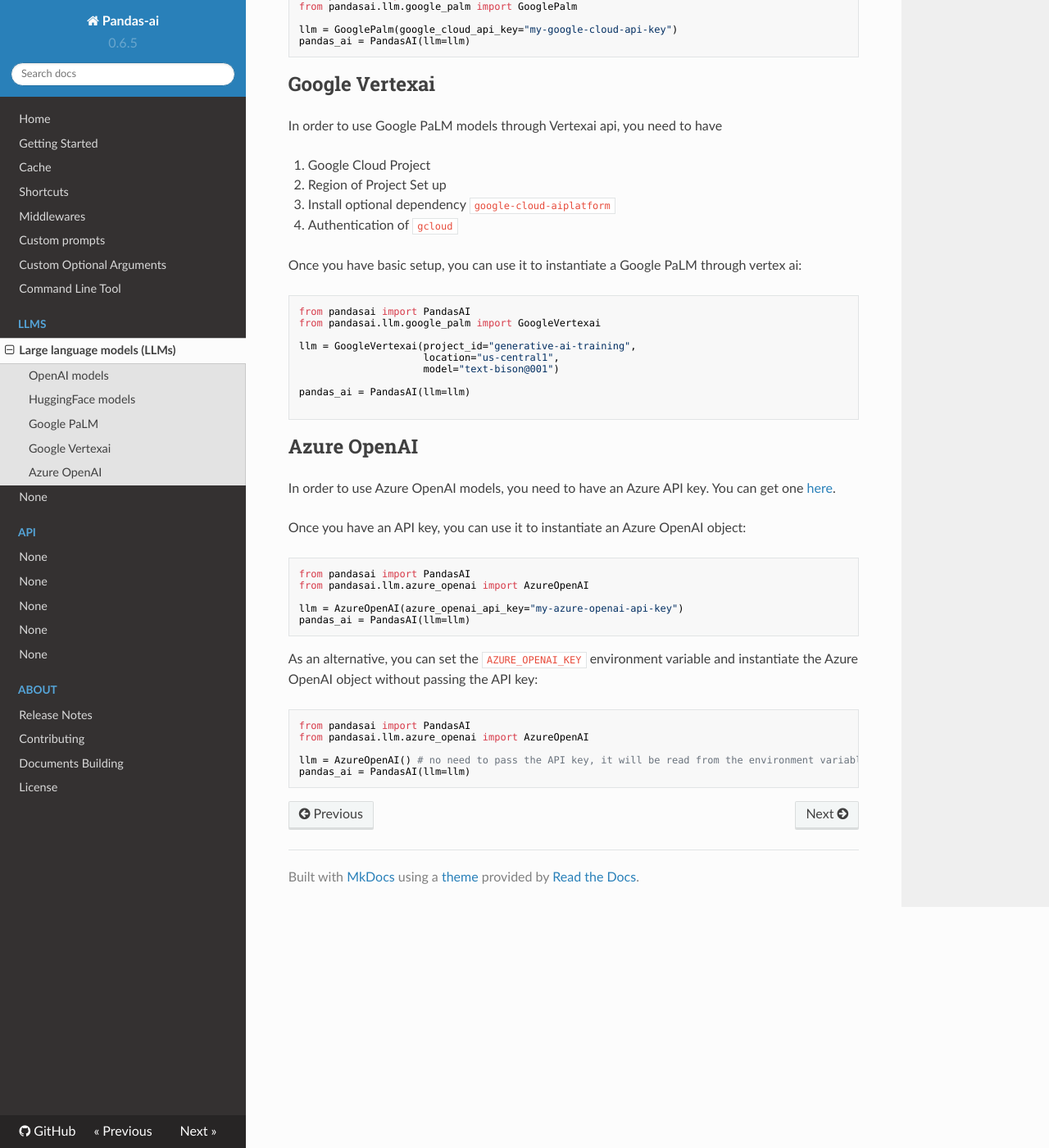
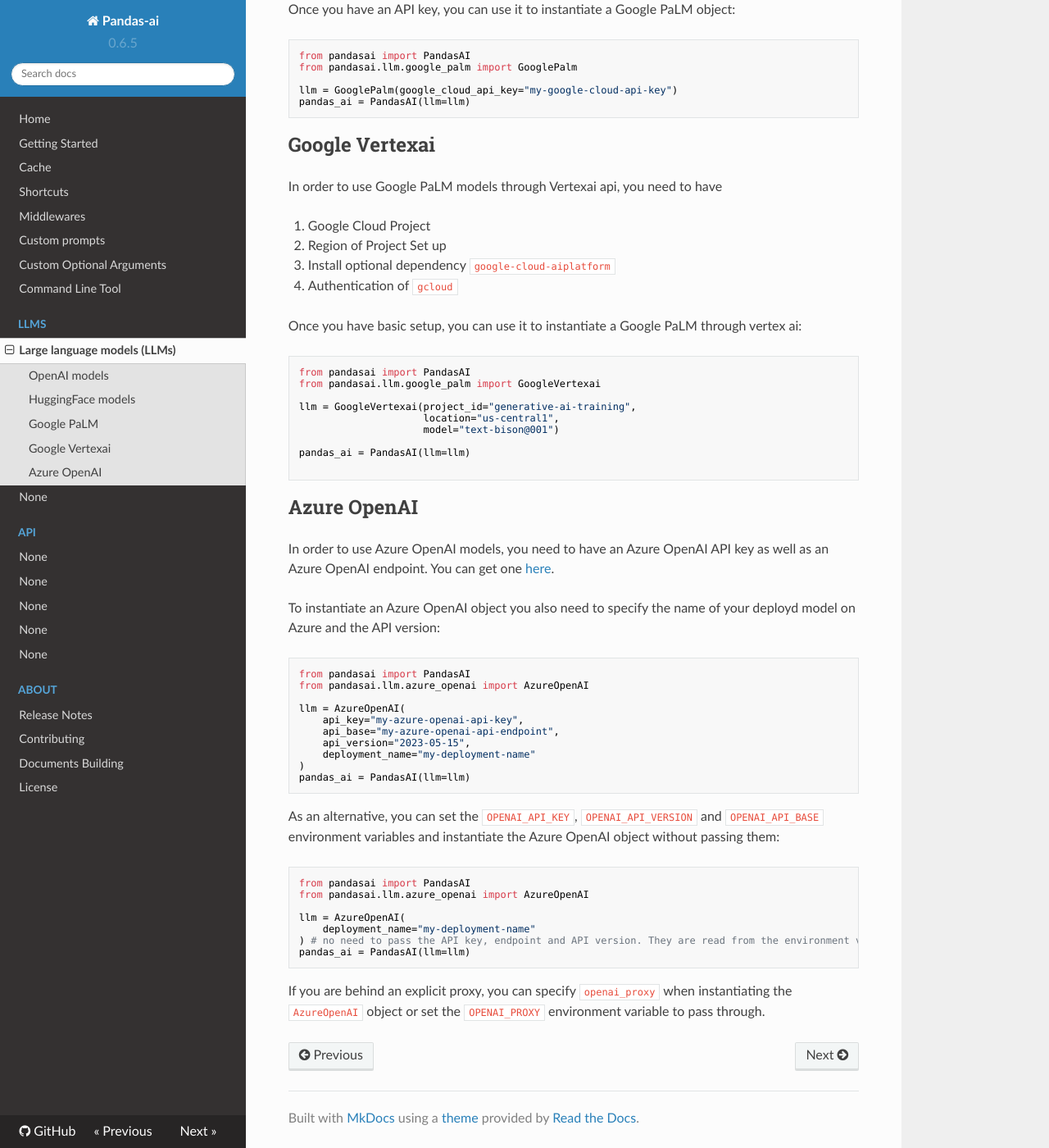
Before and after one commit to Sinaptik-AI/pandas-ai, an MkDocs documentation site: the page built from docs/llms.md, in a window 1280 px wide and 1400 px high, scrolled down 1675 px. Shown: the whole window at 82% size. Built offline with MkDocs 1.6.1, drawn with Linux system fonts in a browser that asks for light colours; nearby versions of some CDN libraries; some of the changed text lies outside the part shown.

Commit message:
fix(docs): correct AzureOpenAI docs and mention OpenAI proxy

````diff
--- a/docs/llms.md
+++ b/docs/llms.md
@@ -16,7 +16,7 @@
 pandas_ai = PandasAI(llm=llm)
 ```
 
-As an alternative, you can set the `OPENAI_API_KEY` environment variable and instantiate the OpenAI object without passing the API key:
+As an alternative, you can set the `OPENAI_API_KEY` environment variable and instantiate the `OpenAI` object without passing the API key:
 
 ```python
 from pandasai import PandasAI
@@ -25,6 +25,9 @@
 llm = OpenAI() # no need to pass the API key, it will be read from the environment variable
 pandas_ai = PandasAI(llm=llm)
 ```
+
+If you are behind an explicit proxy, you can specify `openai_proxy` when instantiating the `OpenAI` object or set the `OPENAI_PROXY` environment variable to pass through.
+
 
 ## HuggingFace models
 
@@ -111,24 +114,33 @@
 
 ## Azure OpenAI
 
-In order to use Azure OpenAI models, you need to have an Azure API key. You can get one [here](https://azure.microsoft.com/it-it/products/cognitive-services/openai-service).
+In order to use Azure OpenAI models, you need to have an Azure OpenAI API key as well as an Azure OpenAI endpoint. You can get one [here](https://azure.microsoft.com/it-it/products/cognitive-services/openai-service).
 
-Once you have an API key, you can use it to instantiate an Azure OpenAI object:
+To instantiate an Azure OpenAI object you also need to specify the name of your deployd model on Azure and the API version:
 
 ```python
 from pandasai import PandasAI
 from pandasai.llm.azure_openai import AzureOpenAI
 
-llm = AzureOpenAI(azure_openai_api_key="my-azure-openai-api-key")
+llm = AzureOpenAI(
+    api_key="my-azure-openai-api-key",
+    api_base="my-azure-openai-api-endpoint",
+    api_version="2023-05-15",
+    deployment_name="my-deployment-name"
+)
 pandas_ai = PandasAI(llm=llm)
 ```
 
-As an alternative, you can set the `AZURE_OPENAI_KEY` environment variable and instantiate the Azure OpenAI object without passing the API key:
+As an alternative, you can set the `OPENAI_API_KEY`, `OPENAI_API_VERSION` and `OPENAI_API_BASE` environment variables and instantiate the Azure OpenAI object without passing them:
 
 ```python
 from pandasai import PandasAI
 from pandasai.llm.azure_openai import AzureOpenAI
 
-llm = AzureOpenAI() # no need to pass the API key, it will be read from the environment variable
+llm = AzureOpenAI(
+    deployment_name="my-deployment-name"
+) # no need to pass the API key, endpoint and API version. They are read from the environment variable
 pandas_ai = PandasAI(llm=llm)
 ```
+
+If you are behind an explicit proxy, you can specify `openai_proxy` when instantiating the `AzureOpenAI` object or set the `OPENAI_PROXY` environment variable to pass through.
````
Also changed, not shown: docs/building_docs.md (+1 -1 lines).
